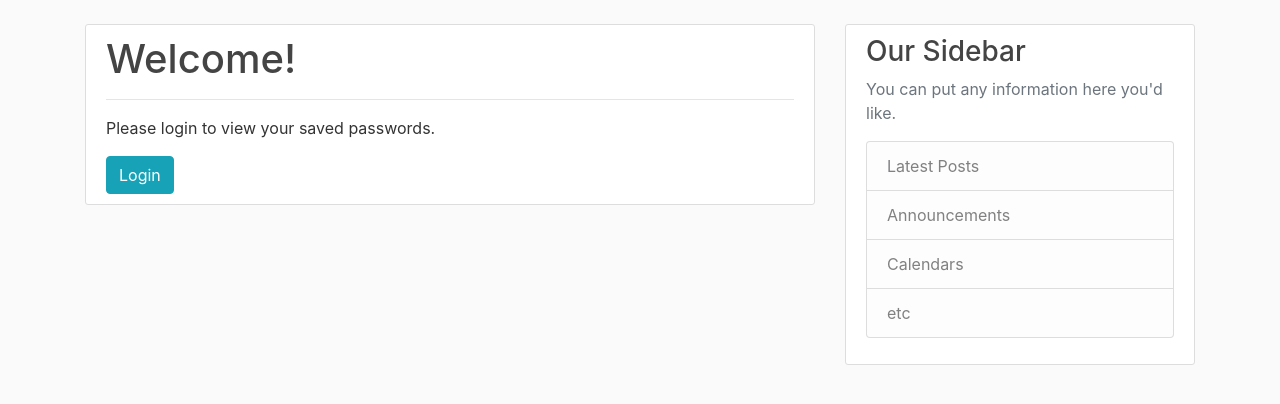
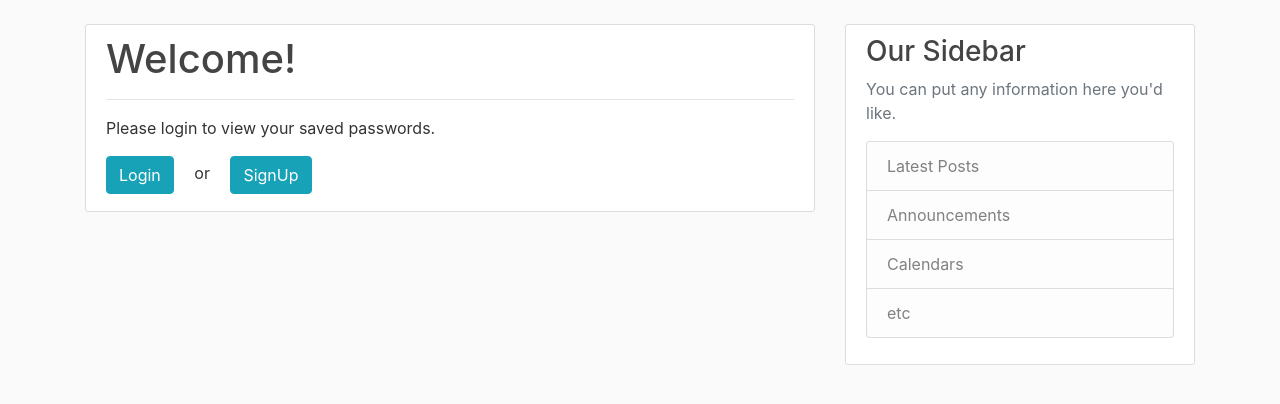
Before and after one commit to TomiwaJoseph/Django-Password-Safe-App, a Django app: page / in a window 1280 px wide. Shown: the part 56-460 px from the top of the page. Run offline with Django 3.2, Linux system fonts and the light colour scheme; some libraries are stand-ins or nearby versions.

Commit message:
Added signup option

```diff
--- a/safe/templates/safe/index.html
+++ b/safe/templates/safe/index.html
@@ -8,6 +8,8 @@
     <hr>
     <p>Please login to view your saved passwords.</p>
     <a href="{% url 'login' %}" class="btn btn-info">Login</a>
+    <p style="display: inline-block;" class="mx-3">or</p>
+    <a href="{% url 'register' %}" class="btn btn-info">SignUp</a>
 </div>
 {% else %}
 <div class="content-section">
```
